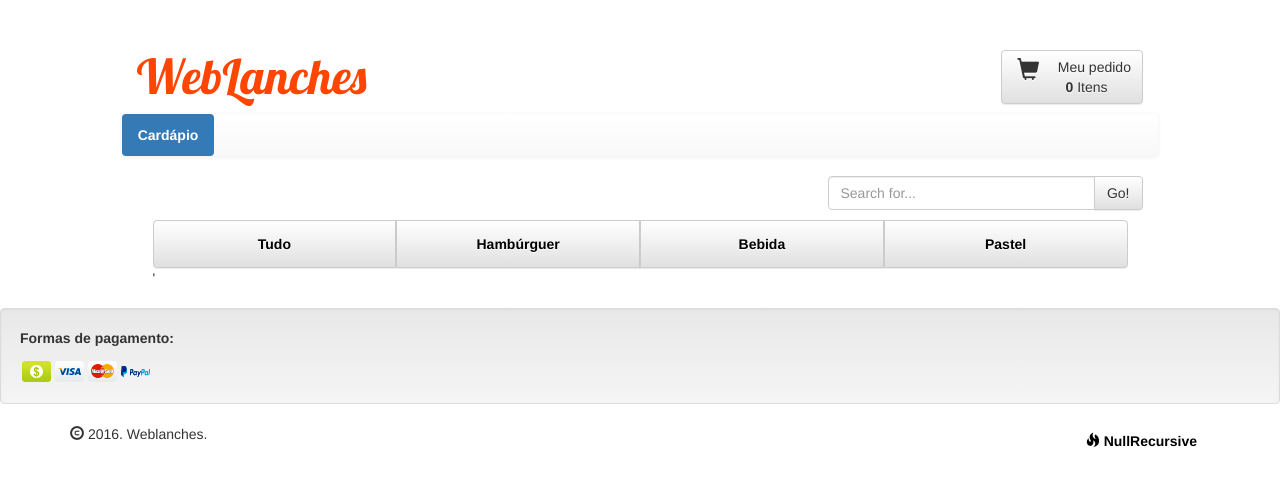
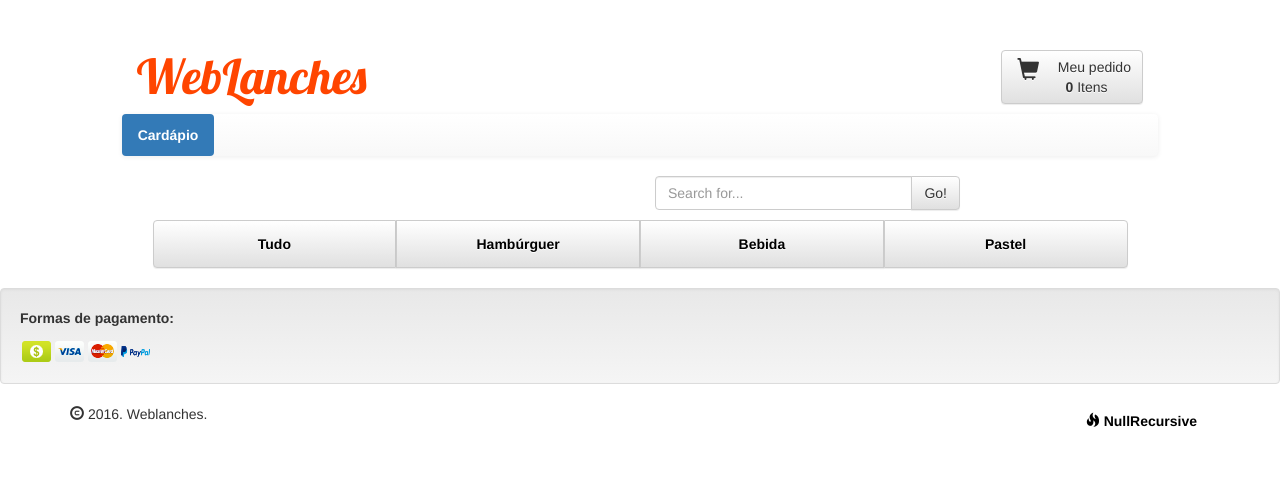
Before and after one commit to NullRecursive/WebLanches, a Django app: page /cardapio/ in a window 1280 px wide. Shown: the part 54-540 px from the top of the page. Run offline with Django 3.2, Linux system fonts and the light colour scheme; some libraries are stand-ins or nearby versions.

Commit message:
cardapio.html

```diff
--- a/loja/templates/loja/cardapio.html
+++ b/loja/templates/loja/cardapio.html
@@ -9,8 +9,7 @@
 
 <div class="row distance">
     <div class="row distance">
-    <div class="row ">
-      <div class="col-lg-4 col-md-offset-8">
+      <div class="col-lg-4 col-md-offset-6">
         <div class="input-group">
           <input type="text" class="form-control" placeholder="Search for...">
           <span class="input-group-btn">
@@ -19,7 +18,7 @@
         </div><!-- /input-group -->
       </div><!-- /.col-lg-6 -->
     </div><!-- /.row -->
-  </div>
+
 
    <div class="btn-group btn-group-justified" role="group" aria-label="...">
     <div class="btn-group" role="group">
@@ -34,8 +33,7 @@
     <div class="btn-group" role="group">
       <button type="button" class="btn btn-default"><a href="#" class="btn basic_link"><b>Pastel</b></a></button>
     </div>
-    </div>'
-
+  </div>
   <!--Conteudo -->
   {% block list %}
 
```
Lines whose indentation alone changed are shown as unchanged.
